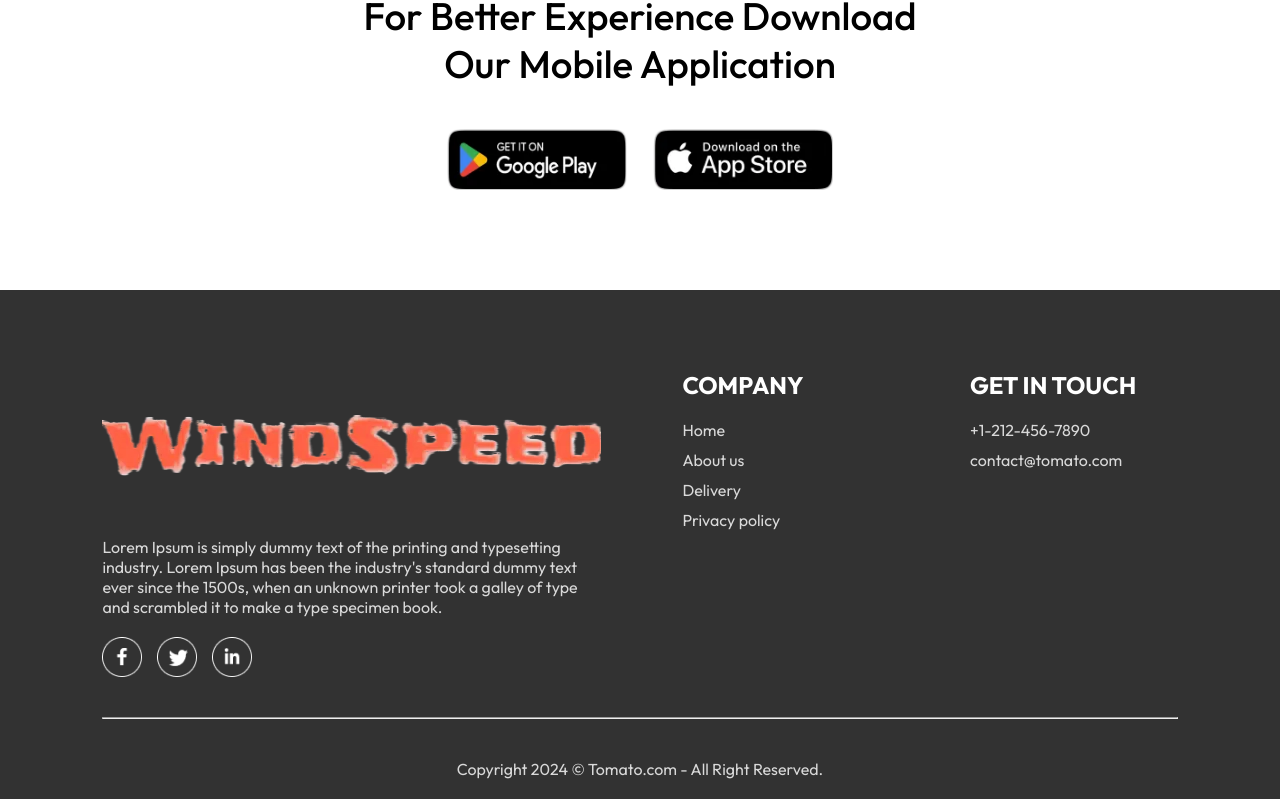
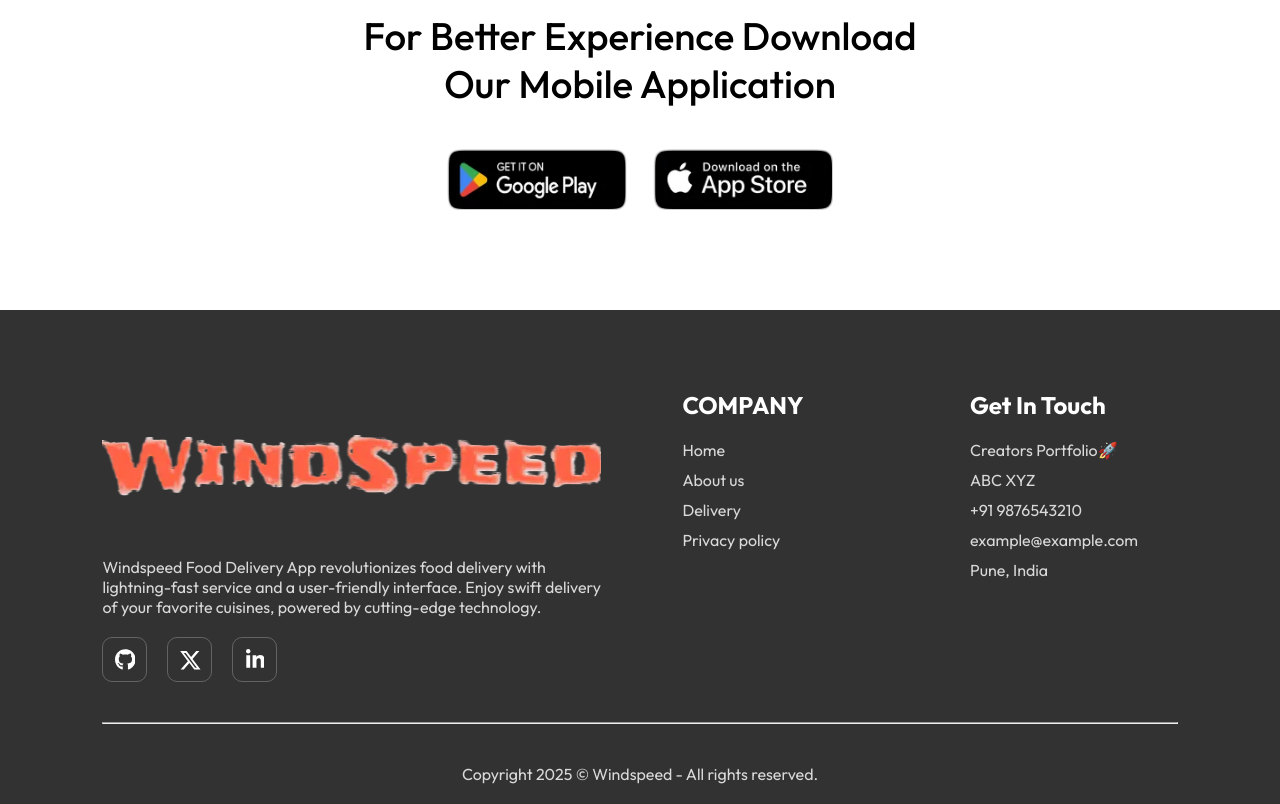
Before and after one commit to tejhande/food-del, a React (Vite) app in the folder frontend/: page / in a window 1280 px wide. Shown: the part 1120-1924 px from the top of the page. Built offline with nearby package versions, Linux system fonts and the light colour scheme; no server answers.

Commit message:
Update page titles, enhance button styles, and improve text content across components

```diff
--- a/frontend/index.html
+++ b/frontend/index.html
@@ -4,7 +4,7 @@
     <meta charset="UTF-8" />
     <link rel="icon" type="image/svg+xml" href="/vite.svg" />
     <meta name="viewport" content="width=device-width, initial-scale=1.0" />
-    <title>Tomato</title>
+    <title>Windspeed</title>
   </head>
   <body>
     <div id="root"></div>
--- a/frontend/src/components/ExploreMenu/ExploreMenu.jsx
+++ b/frontend/src/components/ExploreMenu/ExploreMenu.jsx
@@ -8,8 +8,8 @@ const ExploreMenu = ({category,setCategory}) => {
 
   return (
     <div className='explore-menu' id='explore-menu'>
-      <h1>Explore our menu</h1>
-      <p className='explore-menu-text'>Choose from a diverse menu featuring a delectable array of dishes. Our mission is to satisfy your cravings and elevate your dining experience, one delicious meal at a time.</p>
+      <h1> Discover our diverse menu offerings.</h1>
+      <p className='explore-menu-text'>Explore our extensive menu featuring a delightful selection of expertly crafted dishes made with the finest ingredients. Our mission is to satisfy your cravings and elevate your dining experience, one delicious meal at a time. </p>
       <div className="explore-menu-list">
         {menu_list.map((item,index)=>{
             return (
--- a/frontend/src/components/Footer/Footer.css
+++ b/frontend/src/components/Footer/Footer.css
@@ -52,3 +52,137 @@
         text-align: center;
     }
 }
+
+.Footer{
+    color: #d9d9d9;
+    background-color: #323232;
+    display: flex;
+    flex-direction: column;
+    align-items: center;
+    gap: 20px;
+    padding: 20px 8vw;
+    padding-top: 80px;
+    margin-top: 100px;
+}
+
+.FooterContent{
+    width: 100%;
+    display: grid;
+    grid-template-columns: 2fr 1fr 1fr;
+    gap: 80px;
+}
+
+.FooterContentLeft, .FooterContentRight, .FooterContentCenter{
+    display: flex;
+    flex-direction: column;
+    align-items: start;
+    gap: 20px;
+}
+
+.FooterContentLeft li, .FooterContentRight li , .FooterContentCenter li{
+    list-style:  none;
+    margin-bottom: 10px;
+    cursor: pointer;
+}
+
+.FooterContentRight h2 , .FooterContentCenter h2{
+    color: #fff;
+}
+/*
+.FooterSocialIcons img{
+    width: 40px;
+    margin-right: 15px;
+} */
+
+.Footer hr{
+    margin: 20px 0px;
+    width: 100%;
+    height: 2px;
+    background-color: gray;
+    border: none;
+}
+
+@media (max-width: 750px) {
+    .FooterContent{
+        display: flex;
+        flex-direction: column;
+        gap: 35px;
+    }
+
+    .FooterCopyright{
+        text-align: center;
+    }
+        .FooterContentLeft img{
+        max-width: 90vw;
+        margin-left: -12px;
+    }
+}
+
+
+.Btn {
+    width: 45px;
+    height: 45px;
+    display: flex;
+    align-items: center;
+    justify-content: center;
+    border: none;
+    background-color: transparent;
+    position: relative;
+    /* overflow: hidden; */
+    border-radius: 7px;
+    cursor: pointer;
+    transition: all .3s;
+  }
+
+  .svgContainer {
+    width: 100%;
+    height: 100%;
+    display: flex;
+    align-items: center;
+    justify-content: center;
+    background-color: transparent;
+    backdrop-filter: blur(0px);
+    letter-spacing: 0.8px;
+    border-radius: 10px;
+    transition: all .3s;
+    border: 1px solid rgba(156, 156, 156, 0.466);
+  }
+
+  .BG {
+    position: absolute;
+    content: "";
+    width: 100%;
+    height: 100%;
+    background: #181818;
+    z-index: -1;
+    border-radius: 10px;
+    pointer-events: none;
+    transition: all .3s;
+  }
+
+  .Btn:hover .BG {
+    transform: rotate(35deg);
+    transform-origin: bottom;
+  }
+
+  .Btn:hover .svgContainer {
+    background-color: rgba(156, 156, 156, 0.466);
+    backdrop-filter: blur(4px);
+  }
+
+
+  .FooterSocialIcons {
+    display: flex !important;
+    flex-direction: row !important;
+    justify-content: center !important;
+    align-items: center !important;
+    gap: 20px !important; /* Adjust this value to control spacing between buttons */
+  }
+
+  .FooterSocialIcons a {
+    text-decoration: none !important;
+  }
+
+  .FooterSocialIcons .Btn {
+    margin: 0 !important; /* Remove any default margins */
+  }
--- a/frontend/src/components/Footer/Footer.jsx
+++ b/frontend/src/components/Footer/Footer.jsx
@@ -8,12 +8,66 @@ const Footer = () => {
       <div className="footer-content">
         <div className="footer-content-left">
             <img src={assets.logo} alt="" />
-            <p>Lorem Ipsum is simply dummy text of the printing and typesetting industry. Lorem Ipsum has been the industry's standard dummy text ever since the 1500s, when an unknown printer took a galley of type and scrambled it to make a type specimen book.</p>
-            <div className="footer-social-icons">
-                <img src={assets.facebook_icon} alt="" />
-                <img src={assets.twitter_icon} alt="" />
-                <img src={assets.linkedin_icon} alt="" />
-            </div>
+            <p>Windspeed Food Delivery App revolutionizes food delivery with
+            lightning-fast service and a user-friendly interface. Enjoy swift
+            delivery of your favorite cuisines, powered by cutting-edge
+            technology.</p>
+            <div className="FooterSocialIcons">
+            <a
+              href="https://github.com/tejhande"
+              target="_blank"
+              className="github-btn"
+            >
+              <button className="Btn">
+                <span className="svgContainer">
+                  <svg fill="white" viewBox="0 0 496 512" height="1.6em">
+                    <path d="M165.9 397.4c0 2-2.3 3.6-5.2 3.6-3.3.3-5.6-1.3-5.6-3.6 0-2 2.3-3.6 5.2-3.6 3-.3 5.6 1.3 5.6 3.6zm-31.1-4.5c-.7 2 1.3 4.3 4.3 4.9 2.6 1 5.6 0 6.2-2s-1.3-4.3-4.3-5.2c-2.6-.7-5.5.3-6.2 2.3zm44.2-1.7c-2.9.7-4.9 2.6-4.6 4.9.3 2 2.9 3.3 5.9 2.6 2.9-.7 4.9-2.6 4.6-4.6-.3-1.9-3-3.2-5.9-2.9zM244.8 8C106.1 8 0 113.3 0 252c0 110.9 69.8 205.8 169.5 239.2 12.8 2.3 17.3-5.6 17.3-12.1 0-6.2-.3-40.4-.3-61.4 0 0-70 15-84.7-29.8 0 0-11.4-29.1-27.8-36.6 0 0-22.9-15.7 1.6-15.4 0 0 24.9 2 38.6 25.8 21.9 38.6 58.6 27.5 72.9 20.9 2.3-16 8.8-27.1 16-33.7-55.9-6.2-112.3-14.3-112.3-110.5 0-27.5 7.6-41.3 23.6-58.9-2.6-6.5-11.1-33.3 2.6-67.9 20.9-6.5 69 27 69 27 20-5.6 41.5-8.5 62.8-8.5s42.8 2.9 62.8 8.5c0 0 48.1-33.6 69-27 13.7 34.7 5.2 61.4 2.6 67.9 16 17.7 25.8 31.5 25.8 58.9 0 96.5-58.9 104.2-114.8 110.5 9.2 7.9 17 22.9 17 46.4 0 33.7-.3 75.4-.3 83.6 0 6.5 4.6 14.4 17.3 12.1C428.2 457.8 496 362.9 496 252 496 113.3 383.5 8 244.8 8zM97.2 352.9c-1.3 1-1 3.3.7 5.2 1.6 1.6 3.9 2.3 5.2 1 1.3-1 1-3.3-.7-5.2-1.6-1.6-3.9-2.3-5.2-1zm-10.8-8.1c-.7 1.3.3 2.9 2.3 3.9 1.6 1 3.6.7 4.3-.7.7-1.3-.3-2.9-2.3-3.9-2-.6-3.6-.3-4.3.7zm32.4 35.6c-1.6 1.3-1 4.3 1.3 6.2 2.3 2.3 5.2 2.6 6.5 1 1.3-1.3.7-4.3-1.3-6.2-2.2-2.3-5.2-2.6-6.5-1zm-11.4-14.7c-1.6 1-1.6 3.6 0 5.9 1.6 2.3 4.3 3.3 5.6 2.3 1.6-1.3 1.6-3.9 0-6.2-1.4-2.3-4-3.3-5.6-2z"></path>
+                  </svg>
+                </span>
+                <span className="BG"></span>
+              </button>
+            </a>
+            <a
+              href="https://twitter.com/tejashande25"
+              target="_blank"
+              className="twitter-btn"
+            >
+              <button className="Btn">
+                <span className="svgContainer">
+                  <svg
+                    viewBox="0 0 512 512"
+                    height="1.7em"
+                    xmlns="http://www.w3.org/2000/svg"
+                    className="svgIcon"
+                    fill="white"
+                  >
+                    <path d="M389.2 48h70.6L305.6 224.2 487 464H345L233.7 318.6 106.5 464H35.8L200.7 275.5 26.8 48H172.4L272.9 180.9 389.2 48zM364.4 421.8h39.1L151.1 88h-42L364.4 421.8z"></path>
+                  </svg>
+                </span>
+                <span className="BG"></span>
+              </button>
+            </a>
+            <a
+              href="https://www.linkedin.com/in/tejashande/"
+              target="_blank"
+              className="linkedin-btn"
+            >
+              <button className="Btn">
+                <span className="svgContainer">
+                  <svg
+                    viewBox="0 0 448 512"
+                    height="1.6em"
+                    xmlns="http://www.w3.org/2000/svg"
+                    className="svgIcon"
+                    fill="white"
+                  >
+                    <path d="M100.3 448H7.4V148.9h92.9zM53.8 108.1C24.1 108.1 0 83.5 0 53.8a53.8 53.8 0 0 1 107.6 0c0 29.7-24.1 54.3-53.8 54.3zM447.9 448h-92.7V302.4c0-34.7-.7-79.2-48.3-79.2-48.3 0-55.7 37.7-55.7 76.7V448h-92.8V148.9h89.1v40.8h1.3c12.4-23.5 42.7-48.3 87.9-48.3 94 0 111.3 61.9 111.3 142.3V448z"></path>
+                  </svg>
+                </span>
+                <span className="BG"></span>
+              </button>
+            </a>
+          </div>
         </div>
         <div className="footer-content-center">
             <h2>COMPANY</h2>
@@ -24,16 +78,39 @@ const Footer = () => {
                 <li>Privacy policy</li>
             </ul>
         </div>
-        <div className="footer-content-right">
-            <h2>GET IN TOUCH</h2>
-            <ul>
-                <li>+1-212-456-7890</li>
-                <li>contact@tomato.com</li>
-            </ul>
+        <div className="FooterContentRight">
+          <h2>Get In Touch</h2>
+          <ul>
+            <li>
+              <a href="https://tejashande.vercel.app" target="_blank">
+                Creators Portfolio🚀
+              </a>
+            </li>
+            <li>
+              <a href="https://tejashande.vercel.app" target="_blank">
+                ABC XYZ
+              </a>
+            </li>
+            <li>
+              <a href="https://tejashande.vercel.app" target="_blank">
+                +91 9876543210
+              </a>
+            </li>
+            <li>
+              <a href="https://tejashande.vercel.app" target="_blank">
+                example@example.com
+              </a>
+            </li>
+            <li>
+              <a href="https://tejashande.vercel.app" target="_blank">
+                Pune, India
+              </a>
+            </li>
+          </ul>
         </div>
       </div>
       <hr />
-      <p className="footer-copyright">Copyright 2024 © Tomato.com - All Right Reserved.</p>
+      <p className="footer-copyright"> Copyright 2025 © Windspeed - All rights reserved.</p>
     </div>
   )
 }
--- a/frontend/src/components/Header/Header.css
+++ b/frontend/src/components/Header/Header.css
@@ -53,3 +53,8 @@
         padding: 2vw 4vw;
     }
 }
+
+/* styles.css */
+button {
+    cursor: pointer;
+  }
--- a/frontend/src/components/Header/Header.jsx
+++ b/frontend/src/components/Header/Header.jsx
@@ -5,9 +5,9 @@ const Header = () => {
     return (
         <div className='header'>
             <div className='header-contents'>
-                <h2>Order your favourite food here</h2>
-                <p>Choose from a diverse menu featuring a delectable array of dishes crafted with the finest ingredients and culinary expertise. Our mission is to satisfy your cravings and elevate your dining experience, one delicious meal at a time.</p>
-                <button>View Menu</button>
+                <h2>Order your preferred food here.</h2>
+                <p>Select from a varied menu offering exquisite dishes crafted with premium ingredients and culinary mastery. Our mission is to fulfill your cravings and enhance your dining experience, one delightful meal at a time.</p>
+                <a href="#ExploreMenu"><button>View Menu</button> </a>
             </div>
         </div>
     )
--- a/frontend/src/pages/Cart/Cart.css
+++ b/frontend/src/pages/Cart/Cart.css
@@ -106,3 +106,36 @@
         justify-content: start;
     }
 }
+
+.delete-button {
+    display: flex;
+    align-items: center;
+    justify-content: center;
+    background-color: #ff4d4d; /* Red button */
+    color: white;
+    border: 1px solid #ff0000;
+    border-radius: 4px;
+    padding: 8px 12px;
+    cursor: pointer;
+    transition: background-color 0.3s ease;
+  }
+
+  .delete-button:hover {
+    background-color: #e60000; /* Darker red on hover */
+  }
+
+  .delete-button .text {
+    margin-right: 8px; /* Space between text and icon */
+  }
+
+  .delete-button .icon {
+    display: flex;
+    align-items: center;
+    justify-content: center;
+  }
+
+  .delete-button svg {
+    width: 16px; /* Adjust icon size */
+    height: 16px;
+    fill: white;
+  }
```
Also changed, not shown: frontend/src/components/LoginPopup/LoginPopup.jsx (+4 -4 lines), frontend/src/components/Navbar/Navbar.jsx (+5 -5 lines), frontend/src/pages/Cart/Cart.jsx (+81 -28 lines).
